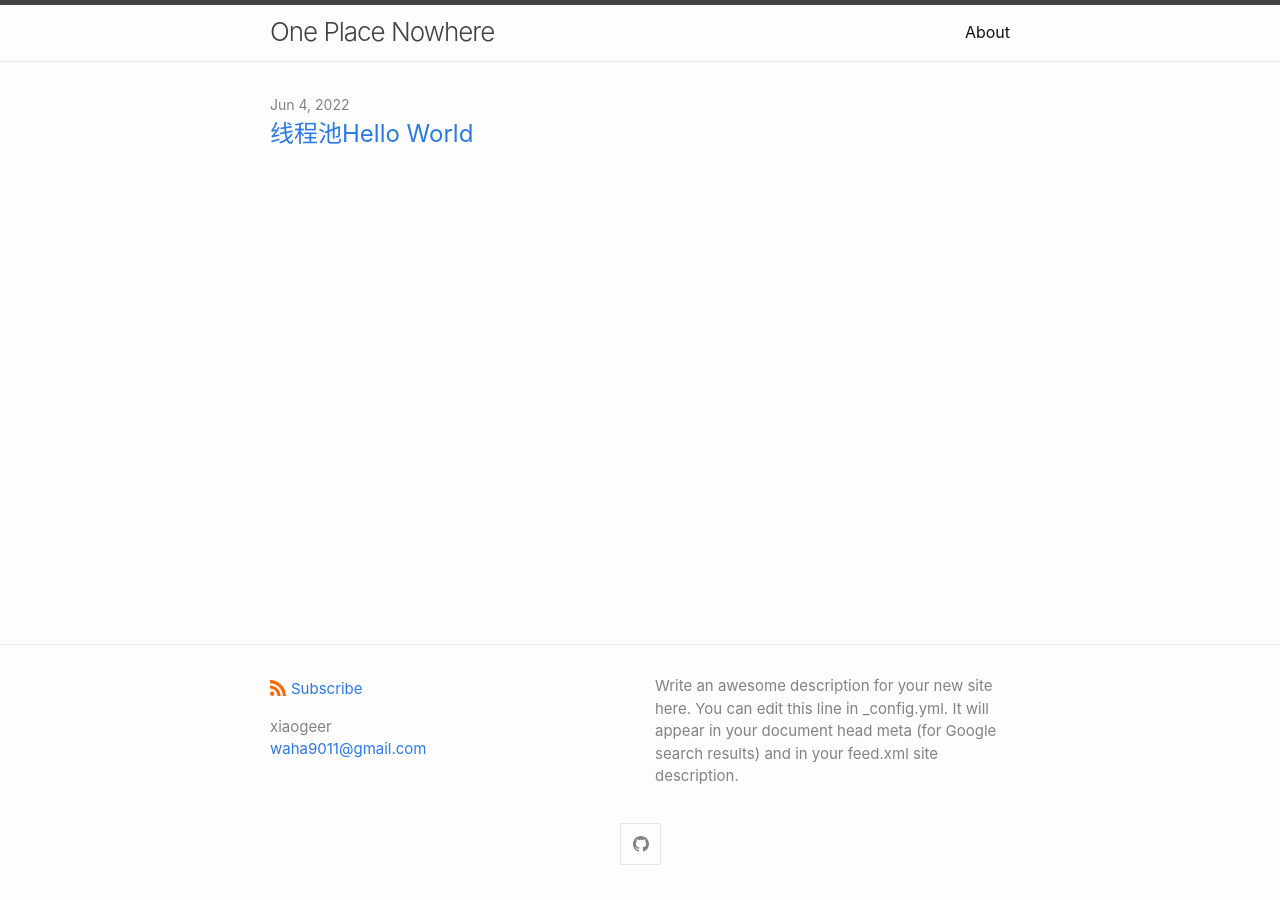
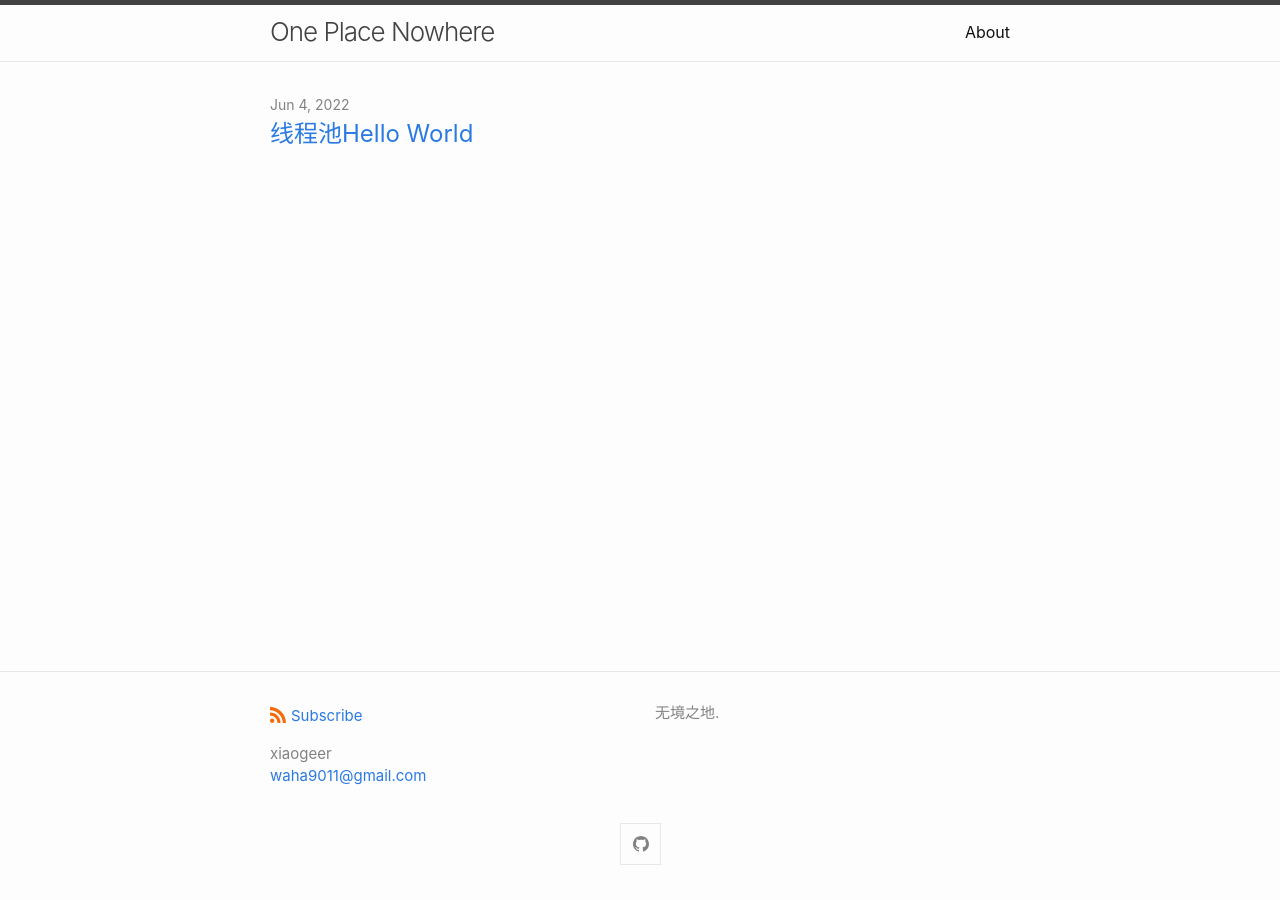
Before and after one commit to wanghe9011/xiaoge.github.io, a Jekyll site: the page built from docs/index.md, in a window 1280 px wide. Built offline with Jekyll 4.4.1, drawn with Linux system fonts in a browser that asks for light colours.

Commit message:
更新描述

```diff
--- a/docs/_config.yml
+++ b/docs/_config.yml
@@ -3,9 +3,7 @@ author:
   name: xiaogeer
   email: waha9011@gmail.com
 description: > # this means to ignore newlines until "show_excerpts:"
-  Write an awesome description for your new site here. You can edit this
-  line in _config.yml. It will appear in your document head meta (for
-  Google search results) and in your feed.xml site description.
+  无境之地.
 
 show_excerpts: false # set to true to show excerpts on the homepage
 
```
